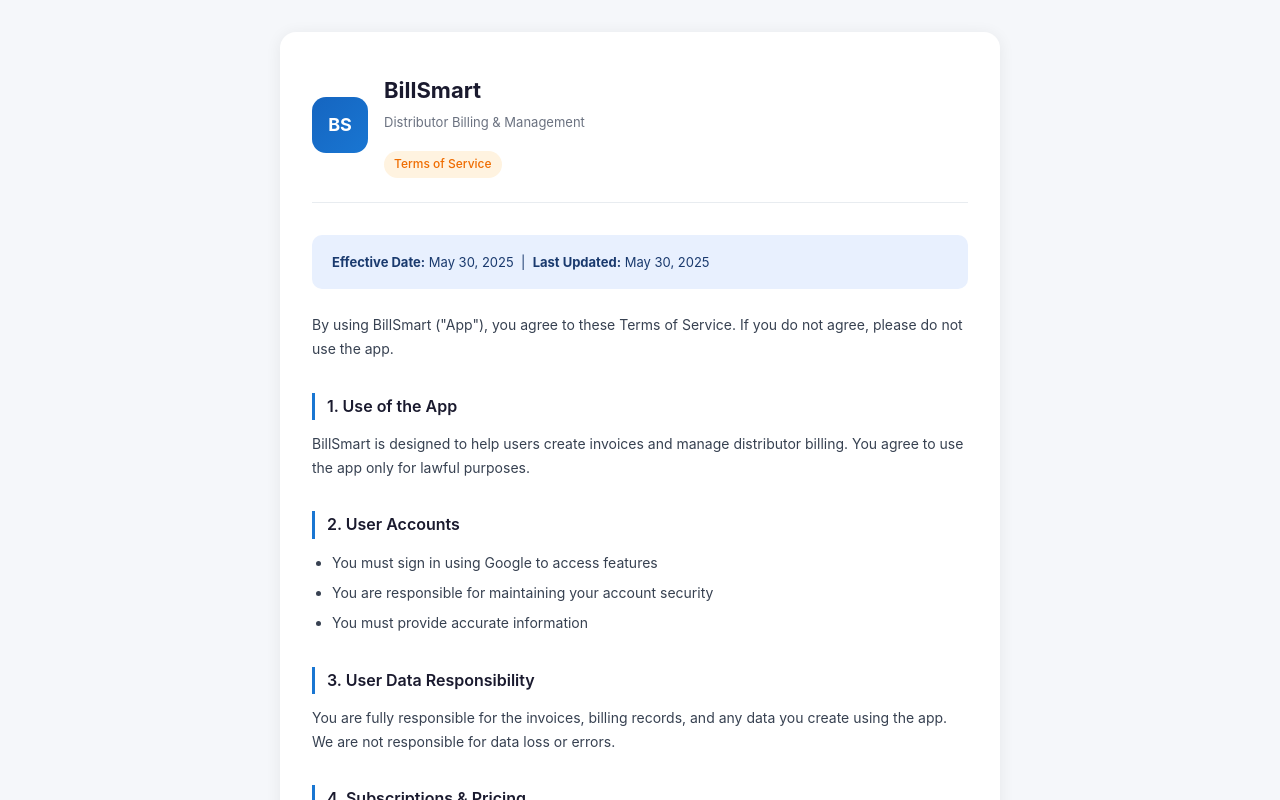
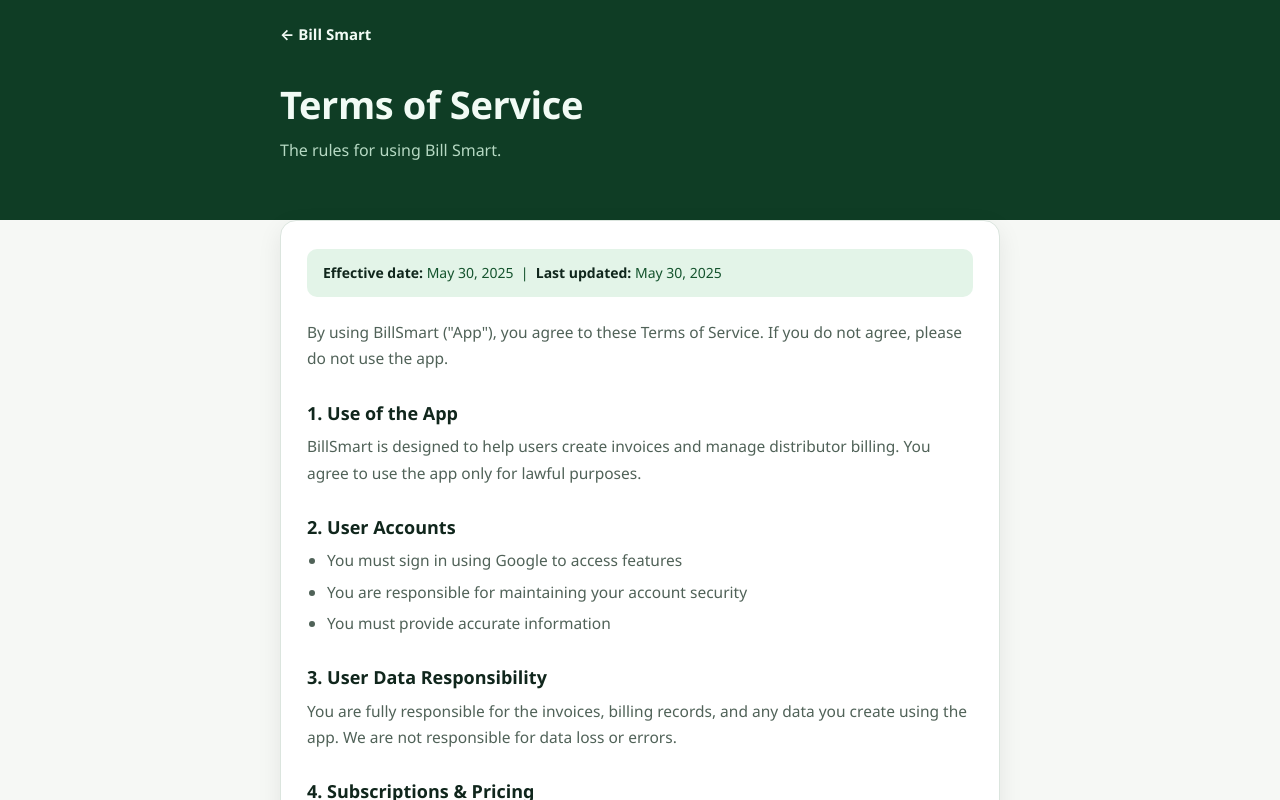
Before and after one commit to LearningBotsOfficial/billsmart-privacy-policy, a plain HTML site: page terms.html in a window 1280 px wide. Shown: the top 800 px of the page. Drawn offline with Linux system fonts and the light colour scheme.

Commit message:
Update terms.html

```diff
--- a/terms.html
+++ b/terms.html
@@ -1,142 +1,59 @@
 <!DOCTYPE html>
 <html lang="en">
 <head>
-  <meta charset="UTF-8" />
-  <meta name="viewport" content="width=device-width, initial-scale=1.0"/>
-  <title>BillSmart – Terms of Service</title>
+<meta charset="UTF-8">
+<meta name="viewport" content="width=device-width, initial-scale=1.0">
+<title>Bill Smart – Terms of Service</title>
+<meta name="theme-color" content="#14532d">
 <style>
-    * { margin: 0; padding: 0; box-sizing: border-box; }
-    body {
-      font-family: -apple-system, BlinkMacSystemFont, 'Segoe UI', Roboto, sans-serif;
-      background: #f5f7fa;
-      color: #1a1a2e;
-      line-height: 1.7;
-      padding: 2rem 1rem;
-    }
-    .container {
-      max-width: 720px;
-      margin: 0 auto;
-      background: #ffffff;
-      border-radius: 16px;
-      padding: 2.5rem 2rem;
-      box-shadow: 0 2px 16px rgba(0,0,0,0.07);
-    }
-    .header {
-      display: flex;
-      align-items: center;
-      gap: 1rem;
-      margin-bottom: 2rem;
-      padding-bottom: 1.5rem;
-      border-bottom: 1px solid #e8ecf0;
-    }
-    .logo {
-      width: 56px;
-      height: 56px;
-      border-radius: 14px;
-      background: linear-gradient(135deg, #1565C0, #1976D2);
-      display: flex;
-      align-items: center;
-      justify-content: center;
-      color: white;
-      font-weight: 700;
-      font-size: 18px;
-      flex-shrink: 0;
-    }
-    .header-text h1 {
-      font-size: 22px;
-      font-weight: 700;
-      color: #1a1a2e;
-    }
-    .header-text p {
-      font-size: 13px;
-      color: #6b7280;
-      margin-top: 2px;
-    }
-    .badge {
-      display: inline-block;
-      background: #fff3e0;
-      color: #ef6c00;
-      font-size: 12px;
-      font-weight: 500;
-      padding: 3px 10px;
-      border-radius: 20px;
-      margin-top: 6px;
-    }
-    h2 {
-      font-size: 16px;
-      font-weight: 600;
-      color: #1a1a2e;
-      margin: 2rem 0 0.75rem;
-      padding-left: 12px;
-      border-left: 3px solid #1976D2;
-    }
-    p {
-      font-size: 14px;
-      color: #374151;
-      margin-bottom: 0.75rem;
-    }
-    ul {
-      padding-left: 1.25rem;
-      margin-bottom: 0.75rem;
-    }
-    ul li {
-      font-size: 14px;
-      color: #374151;
-      margin-bottom: 0.4rem;
-    }
-    .info-box {
-      background: #e8f0fe;
-      border-radius: 10px;
-      padding: 1rem 1.25rem;
-      margin: 1.5rem 0;
-    }
-    .info-box p {
-      color: #1a3a6e;
-      margin: 0;
-      font-size: 13px;
-    }
-    .contact-box {
-      background: #f0fdf4;
-      border: 1px solid #bbf7d0;
-      border-radius: 10px;
-      padding: 1rem 1.25rem;
-      margin-top: 2rem;
-    }
-    .contact-box p {
-      color: #166534;
-      margin: 0;
-      font-size: 14px;
-    }
-    .contact-box a {
-      color: #15803d;
-      font-weight: 500;
-    }
-    .footer {
-      text-align: center;
-      font-size: 12px;
-      color: #9ca3af;
-      margin-top: 2.5rem;
-      padding-top: 1.5rem;
-      border-top: 1px solid #e8ecf0;
-    }
+:root{--bg:#f6f8f5;--surface:#fff;--ink:#10261c;--muted:#506258;--line:#dbe5de;--brand:#15803d;--brand-dark:#14532d;--brand-soft:#e3f4e8;--gold:#b7791f;--gold-soft:#fbf1da;--hero:#0f3d25;--hero-ink:#f2fbf5;--hero-muted:#b6d9c3}
+@media (prefers-color-scheme:dark){:root{--bg:#0c1511;--surface:#14211b;--ink:#e8f3ec;--muted:#9db3a6;--line:#25382e;--brand:#4ade80;--brand-dark:#86efac;--brand-soft:#173826;--gold:#f0b94d;--gold-soft:#3a2e12;--hero:#0a2217;--hero-ink:#f2fbf5;--hero-muted:#a9cdb7}}
+*{box-sizing:border-box}
+body{margin:0;font-family:"Segoe UI",system-ui,-apple-system,Roboto,Arial,sans-serif;background:var(--bg);color:var(--ink);line-height:1.7}
+a{color:var(--brand)}
+:focus-visible{outline:3px solid var(--gold);outline-offset:2px}
+.wrap{max-width:760px;margin:0 auto;padding:0 20px}
+header{background:var(--hero);color:var(--hero-ink);padding:22px 0 56px}
+.top{display:flex;justify-content:space-between;align-items:center;margin-bottom:34px;font-size:15px}
+.top a{color:var(--hero-ink);text-decoration:none;font-weight:700}
+.top a:hover{text-decoration:underline}
+h1{margin:0;font-size:clamp(28px,5vw,38px);line-height:1.2;letter-spacing:-.01em}
+.tag{margin:10px 0 0;color:var(--hero-muted);font-size:16px}
+main{margin-top:-28px}
+.card{background:var(--surface);border:1px solid var(--line);border-radius:16px;padding:28px 26px;box-shadow:0 8px 24px rgba(0,0,0,.08)}
+h2{margin:30px 0 8px;font-size:18px;line-height:1.3}
+h2:first-child{margin-top:0}
+p{margin:0 0 12px;color:var(--muted);font-size:15.5px}
+ul{margin:0 0 12px;padding-left:20px;color:var(--muted);font-size:15.5px}
+li{margin:5px 0}
+strong{color:var(--ink)}
+.meta{background:var(--brand-soft);border-radius:10px;padding:12px 16px;margin:0 0 22px;font-size:14px;color:var(--brand-dark)}
+.meta p{margin:0;color:inherit;font-size:14px}
+.contact{background:var(--gold-soft);border:1px solid var(--gold);border-radius:12px;padding:16px 18px;margin:24px 0 0}
+.contact p{margin:0;color:var(--ink);font-size:15px}
+.contact a{font-weight:700}
+.steps{list-style:none;padding:0;counter-reset:s}
+.steps li{counter-increment:s;display:flex;gap:12px;margin:0 0 12px}
+.steps li::before{content:counter(s);flex:none;width:26px;height:26px;border-radius:50%;background:var(--brand);color:#fff;font-weight:700;font-size:13px;display:flex;align-items:center;justify-content:center}
+.links{display:flex;flex-wrap:wrap;gap:8px 18px;justify-content:center;margin:26px 0 0;font-size:14px}
+.links a{text-decoration:none;font-weight:600}
+.links a:hover{text-decoration:underline}
+.links a[aria-current=page]{color:var(--muted);pointer-events:none}
+footer{text-align:center;color:var(--muted);font-size:13px;padding:22px 0 36px}
+@media (max-width:480px){.card{padding:22px 18px}header{padding-bottom:50px}}
 </style>
 </head>
 <body>
-  <div class="container">
-
-    <div class="header">
-      <div class="logo">BS</div>
-      <div class="header-text">
-        <h1>BillSmart</h1>
-        <p>Distributor Billing &amp; Management</p>
-        <span class="badge">Terms of Service</span>
+<header>
+  <div class="wrap">
+    <div class="top"><a href="index.html">&larr; Bill Smart</a></div>
+    <h1>Terms of Service</h1>
+    <p class="tag">The rules for using Bill Smart.</p>
   </div>
-    </div>
-
-    <div class="info-box">
-      <p><strong>Effective Date:</strong> May 30, 2025 &nbsp;|&nbsp; <strong>Last Updated:</strong> May 30, 2025</p>
-    </div>
-
+</header>
+<main class="wrap">
+  <div class="card">
+<div class="meta"><p><strong>Effective date:</strong> May 30, 2025 &nbsp;|&nbsp; <strong>Last updated:</strong> May 30, 2025</p></div>
 <p>By using BillSmart ("App"), you agree to these Terms of Service. If you do not agree, please do not use the app.</p>
 
 <h2>1. Use of the App</h2>
@@ -152,7 +69,7 @@
 <h2>3. User Data Responsibility</h2>
 <p>You are fully responsible for the invoices, billing records, and any data you create using the app. We are not responsible for data loss or errors.</p>
 
-    <h2>4. Subscriptions & Pricing</h2>
+<h2>4. Subscriptions &amp; Pricing</h2>
 <p>BillSmart is currently free to use. In the future, we may introduce subscription plans with additional features. Pricing and benefits will be clearly shown inside the app.</p>
 
 <h2>5. Advertisements</h2>
@@ -183,15 +100,10 @@
 <h2>12. Changes to Terms</h2>
 <p>We may update these terms at any time. Continued use of the app means you accept the updated terms.</p>
 
-    <div class="contact-box">
-      <p>📧 <strong>Contact Us</strong><br/>
-      For any questions, contact us at:<br/>
-      <a href="mailto:billsmartapp@gmail.com">billsmartapp@gmail.com</a></p>
+<div class="contact"><p><strong>Contact us</strong><br>For any questions, contact us at:<br><a href="mailto:billsmartapp@gmail.com">billsmartapp@gmail.com</a></p></div>
 </div>
-
-    <div class="footer">
-      &copy; 2025 BillSmart. All rights reserved.
-    </div>
-  </div>
+  <nav class="links" aria-label="Other pages"><a href="index.html">Home</a><a href="privacy.html">Privacy Policy</a><a href="terms.html" aria-current="page">Terms &amp; Conditions</a><a href="delete-account.html">Delete Account</a><a href="data-deletion.html">Data Deletion</a></nav>
+</main>
+<footer>&copy; 2026 Bill Smart. All rights reserved.</footer>
 </body>
 </html>
```
Lines whose indentation alone changed are shown as unchanged.
